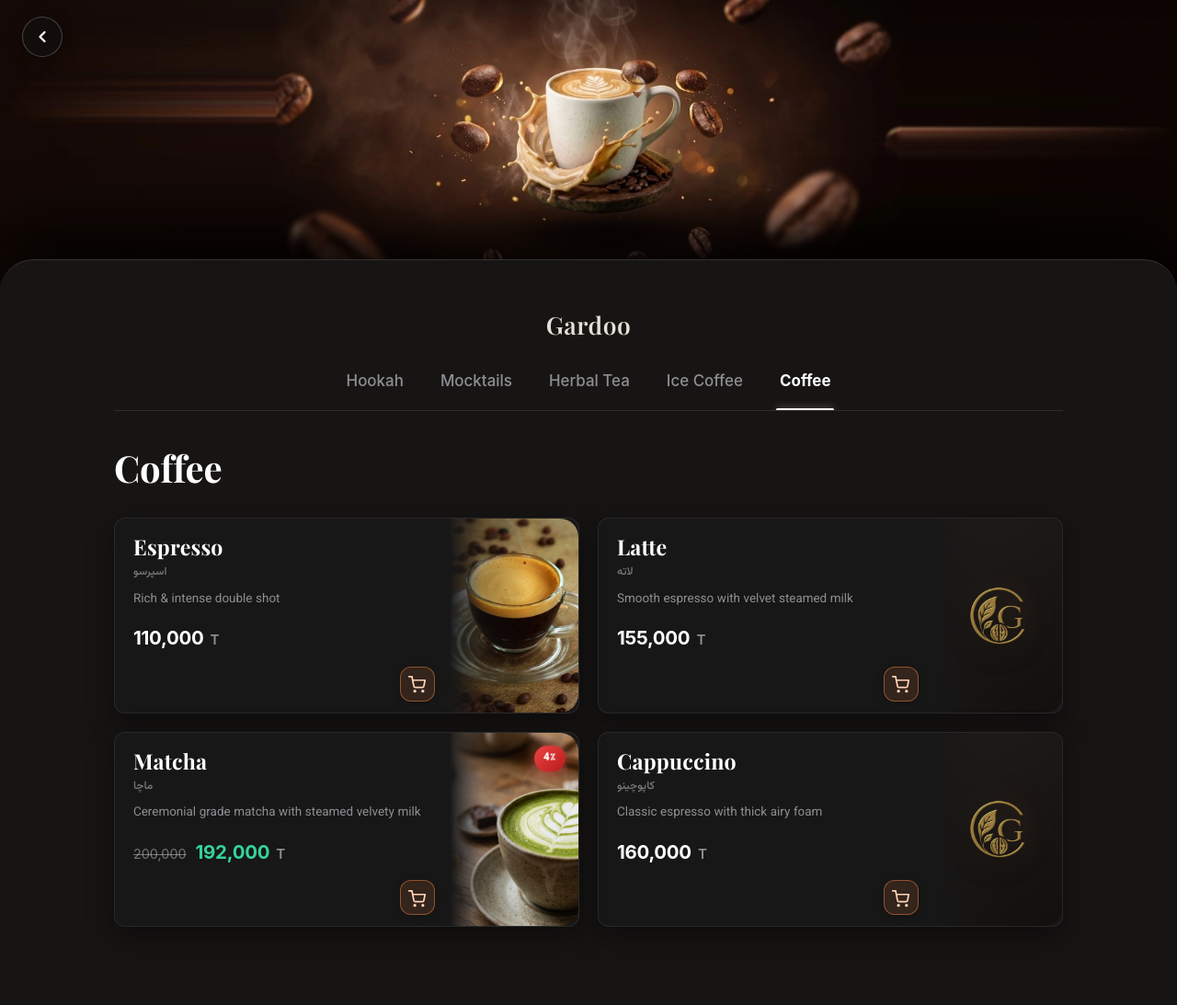
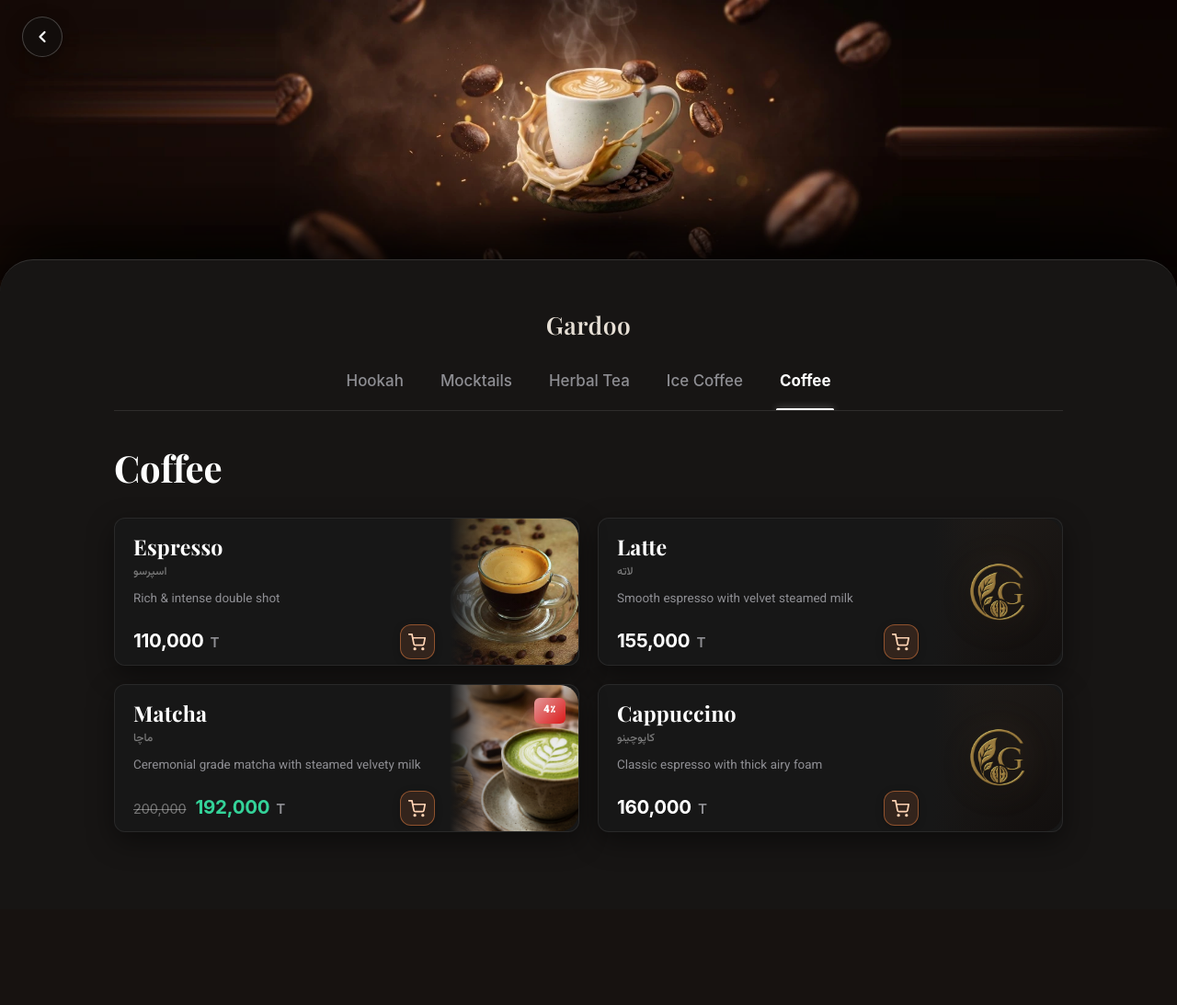
Before and after one commit to tinaamini/menu_web, a Django app: page /category/1/ in a window 1280 px wide. Shown: the whole page at 92% size. After the commit the page ends 905 px from the top, so only its background shows below. Run offline with Django 5.2, Linux system fonts and the light colour scheme; data comes from the database, SQL or seed files in the repository; some web fonts are replaced.

Commit message:
Move cart button to bottom right and price to bottom left in detail modal and align card bottom row

```diff
--- a/static/css/style.css
+++ b/static/css/style.css
@@ -2800,14 +2800,13 @@ body:has(.coffee-hero) .header {
   display: inline-flex;
   align-items: center;
   padding: 4px 10px;
-  border-radius: 9999px;
-  background: linear-gradient(135deg, #EF4444 0%, #B91C1C 100%);
+  border-radius: 6px ;
+background: linear-gradient(135deg, #e49b9b 0%, #db1919 100%);
   color: #FFFFFF;
   font-size: 0.72rem;
   font-weight: 800;
   letter-spacing: 0.5px;
   box-shadow: 0 4px 14px rgba(239, 68, 68, 0.45);
-  animation: pulseDiscount 2.2s infinite ease-in-out;
 }
 
 @keyframes pulseDiscount {
@@ -2993,14 +2992,14 @@ body:has(.coffee-hero) .header {
 
 .card-bottom-row {
   display: flex;
-  align-items: flex-start;
+  align-items: flex-end;
   justify-content: space-between;
   margin-top: auto;
-  margin-bottom: 10px;
+  margin-bottom: 2px;
   padding-top: 6px;
   border-top: none;
-  gap: 1px;
-  flex-direction: column;
+  gap: 8px;
+  flex-direction: row;
   width: 100%;
   box-sizing: border-box;
 }
@@ -3244,6 +3243,7 @@ body:has(.coffee-hero) .header {
   justify-content: space-between;
   padding-top: 18px;
   border-top: 1px solid rgba(255, 255, 255, 0.1);
+  direction: rtl !important;
 }
 
 .modal-cart-btn-wrap {
@@ -3266,6 +3266,7 @@ body:has(.coffee-hero) .header {
   display: flex;
   align-items: baseline;
   gap: 6px;
+  direction: rtl;
 }
 
 .modal-price-label {
@@ -3588,9 +3589,9 @@ body:has(.coffee-hero) .header {
   justify-content: center;
   position: relative;
   z-index: 5;
-  margin: 8px 0 0 auto; /* قرارگیری در سمت راست */
+  margin: 0 0 0 auto; /* قرارگیری در سمت راست */
   align-self: flex-end;   /* تضمین انتقال قطعی به سمت راست کارت */
-  transform: translateY(4px); /* موقعیت پایین‌تر در لبه کارت */
+  transform: translateY(2px); /* موقعیت پایین‌تر در لبه کارت */
   width: 38px;
   height: 38px;
   min-width: 38px;
@@ -3614,7 +3615,7 @@ body:has(.coffee-hero) .header {
   .card-cart-btn-wrap:not(.has-qty):hover {
     background: var(--theme-accent, #d4a574);
     border-color: var(--theme-accent, #d4a574);
-    transform: translateY(4px) scale(1.04);
+    transform: translateY(2px) scale(1.04);
     box-shadow: 0 4px 14px var(--theme-accent-glow, rgba(212, 165, 116, 0.35));
   }
   .card-cart-btn-wrap:not(.has-qty):hover .btn-card-add {
@@ -3623,7 +3624,7 @@ body:has(.coffee-hero) .header {
 }
 
 .card-cart-btn-wrap:not(.has-qty):active {
-  transform: translateY(4px) scale(0.96);
+  transform: translateY(2px) scale(0.96);
 }
 
 /* حالت فعال بودن آیتم در سبد خرید - انبساط نرم به استپر با حفظ گوشه‌های ۱۲px */
--- a/templates/base.html
+++ b/templates/base.html
@@ -13,7 +13,7 @@
     <link rel="icon" type="image/png" sizes="16x16" href="{% static 'images/favicon-16x16.png' %}?v=2.0">
     <link rel="shortcut icon" href="{% static 'images/favicon.ico' %}?v=2.0">
     <link rel="apple-touch-icon" sizes="180x180" href="{% static 'images/apple-touch-icon.png' %}?v=2.0">
-    <link rel="stylesheet" href="{% static 'css/style.css' %}?v=346.0">
+    <link rel="stylesheet" href="{% static 'css/style.css' %}?v=347.0">
     <style>
       /* مخفی‌سازی کامل و قطعی نوار اسکرول مرورگر در تمامی دستگاه‌ها و مرورگرها */
       html, body {
--- a/templates/menu/category.html
+++ b/templates/menu/category.html
@@ -430,7 +430,6 @@
           <span id="modalDiscountText">۰٪ تخفیف</span>
         </div>
       </div>
-
       <!-- تصویر آیتم در مودال جزئیات -->
       <div class="modal-photo-wrap" id="modalPhotoWrap" style="display: none;">
         <img src="" alt="" class="modal-photo-img" id="modalItemPhoto">
@@ -447,13 +446,6 @@
       </div>
 
       <div class="modal-footer-row">
-        <div class="modal-price-box" id="modalPriceBox">
-          <span class="modal-price-label">قیمت:</span>
-          <span class="modal-price-old" id="modalItemPriceOld" style="display: none;">۰</span>
-          <span class="modal-price-val" id="modalItemPrice">۰</span>
-          <span class="modal-price-unit">تومان</span>
-        </div>
-
         <div class="card-cart-btn-wrap modal-cart-btn-wrap"
              id="modalCartBtnWrap"
              data-item-id=""
@@ -472,6 +464,13 @@
               <svg viewBox="0 0 24 24" width="13" height="13" stroke="currentColor" stroke-width="2.6" stroke-linecap="round" fill="none"><line x1="12" y1="5" x2="12" y2="19"/><line x1="5" y1="12" x2="19" y2="12"/></svg>
             </button>
           </div>
+        </div>
+
+        <div class="modal-price-box" id="modalPriceBox">
+          <span class="modal-price-label">قیمت:</span>
+          <span class="modal-price-old" id="modalItemPriceOld" style="display: none;">۰</span>
+          <span class="modal-price-val" id="modalItemPrice">۰</span>
+          <span class="modal-price-unit">تومان</span>
         </div>
       </div>
     </div>
```
